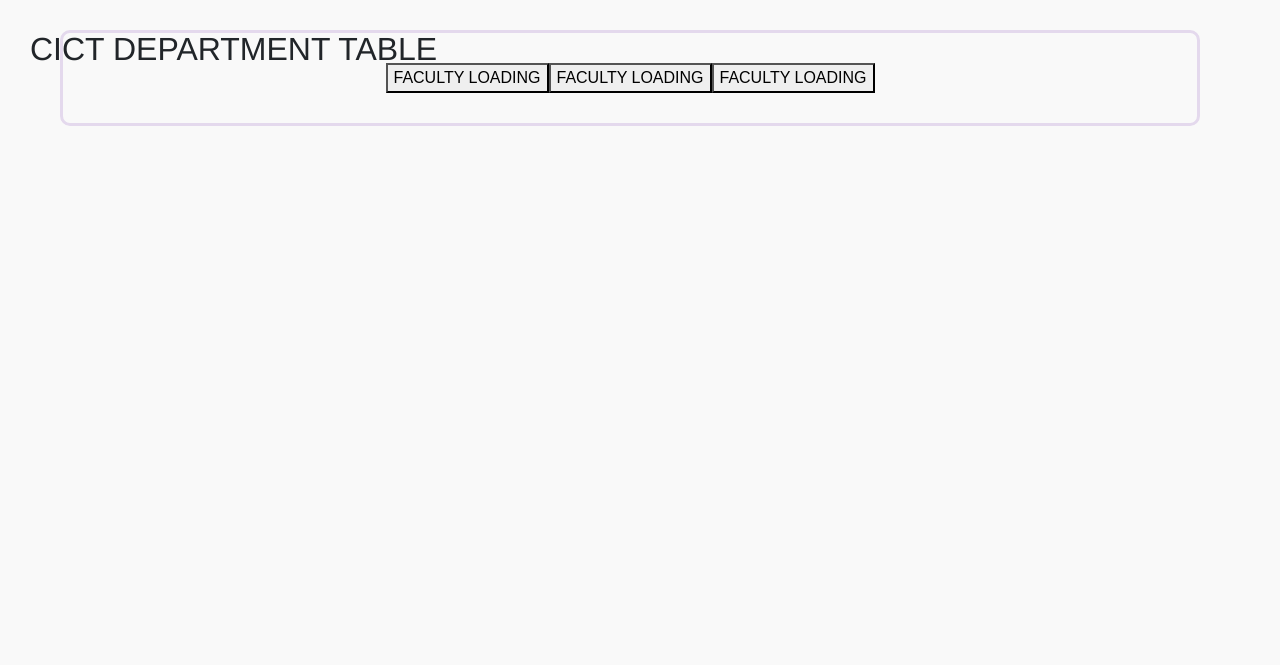
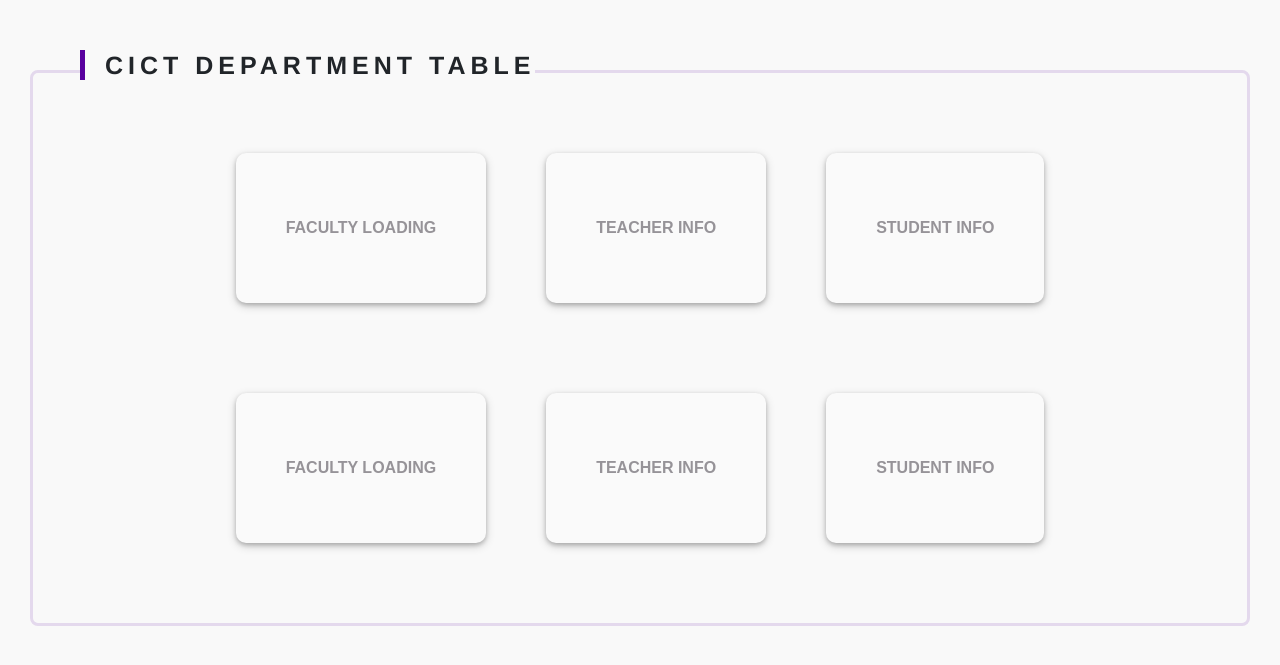
Before and after one commit to Samahan-Ng-Mga-Coder/Thesis-main, a Django app: page / in a window 1280 px wide. Shown: the top 665 px of the page. Run offline with Django 4.2, Linux system fonts and the light colour scheme; some libraries are stand-ins or nearby versions.

Commit message:
update6
admin landing page

```diff
--- a/Thesis-main/Thesis_Schedule/Thesis_Schedule_App/static/admin_landingpageCSS.css
+++ b/Thesis-main/Thesis_Schedule/Thesis_Schedule_App/static/admin_landingpageCSS.css
@@ -1,32 +1,98 @@
 body{
  background: #F9F9F9;
- position: relative;
  max-width: 100%;
- max-height: 1000px;
  font-family: 'Poppins', sans-serif;
  margin: 30px;
+}
 
-}
 h2{
  font-family: 'Helvetica', sans-serif;
+ font-size: 25px;
  position: absolute;
- margin-top
+ padding-left: 20px;
+ margin-left: 50px;
+ margin-top: 20px;
+ border-left: 5px solid #59009E;
+ letter-spacing: 5px;
+ background: #F9F9F9;
+ z-index: 1;
+ font-weight: bold;
 }
 
 .container{
- border: 3px  solid #E4D9ED;
- border-radius: 10px;
- background: transparent;
+ position: relative;
+ max-width: 100%;
+ max-height: 100%;
+ top: 40px;
+ border: 3px solid #E4D9ED;
+ border-radius: 8px;
+
  display: flex;
  justify-content: center;
- align-items: left;
  align-items: center;
- padding: 30px;
- margin: 30px;
+ flex-direction: column;
 }
+
+.container1{
+ /*border: 3px  solid #E4D9ED;*/
+ background: transparent;
+ padding: 0 30 30px;
+ margin-top: 50px;
+ margin-bottom: 30px;
+ max-height: 100%;
+ position: relative;
+
+ display: flex;
+ justify-content: center;
+ align-items: center;
+ flex-direction: row;
+}
+
+.container2{
+ background: transparent;
+ padding: 0 30 30px;
+ margin-bottom: 50px;
+ max-height: 100%;
+ max-width: 100%
+ position: relative;
+
+ display: flex;
+ justify-content: center;
+ align-items: center;
+ flex-direction: row;
+}
+
 /*.container:focus ~ span,
 .container:valid ~ span
 {
  transform: translateX(10px) translateY(-32px);
  font-size: 12px;
 }*/
+button{
+ max-width: 100%;
+ height: 150px;
+ border: none;
+ padding-left: 50px;
+ padding-right: 50px;
+ margin: 30px;
+ background: #FAFAFA;
+ text-align: center;
+ border-radius: 10px;
+ /*border: .5px solid #9C9C9C;*/
+ box-shadow: 0 2px 4px 0 rgba(0, 0, 0, 0.2), 0 3px 10px 0 rgba(0, 0, 0, 0.19);
+}
+
+button[type=button] {
+
+  color: #969398;
+  cursor: pointer;
+  font-weight: bold;
+}
+
+button[type=button]:hover {
+  font-weight: bold;
+  color: #fff;
+  letter-spacing: 2px;
+  background: linear-gradient(90deg,#7C55FF,#AD43FF)
+
+}
--- a/Thesis-main/Thesis_Schedule/Thesis_Schedule_App/templates/Thesis_Schedule_App/admin_landingpage.html
+++ b/Thesis-main/Thesis_Schedule/Thesis_Schedule_App/templates/Thesis_Schedule_App/admin_landingpage.html
@@ -14,9 +14,16 @@
 <body >
 <h2>CICT DEPARTMENT TABLE</h2>
 <div class="container">
-	<button type="button" >FACULTY LOADING</button>
-	<button type="submit" >FACULTY LOADING</button>
-	<button type="button" >FACULTY LOADING</button>
+	<div class="container1">
+		<button type="button" >FACULTY LOADING</button>
+		<button type="button" >TEACHER INFO</button>
+		<button type="button" >STUDENT INFO</button>
+	</div>
+	<div class="container2">
+		<button type="button" >FACULTY LOADING</button>
+		<button type="button" >TEACHER INFO</button>
+		<button type="button" >STUDENT INFO</button>
+	</div>
 </div>
 
 
```
Also changed, not shown: Thesis-main/Thesis_Schedule/Thesis_Schedule_App/static/images/tcuLogo.png (added).
